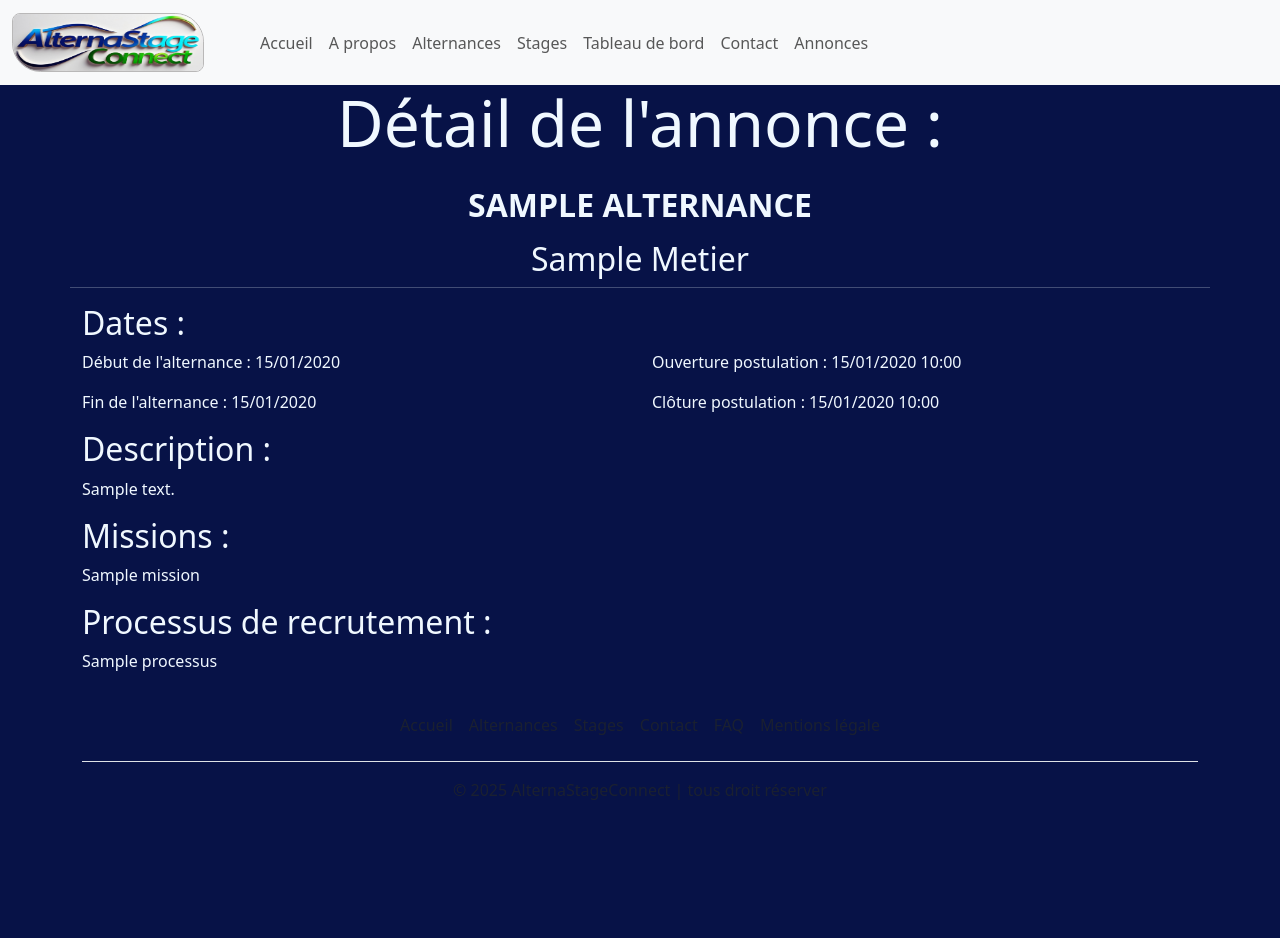
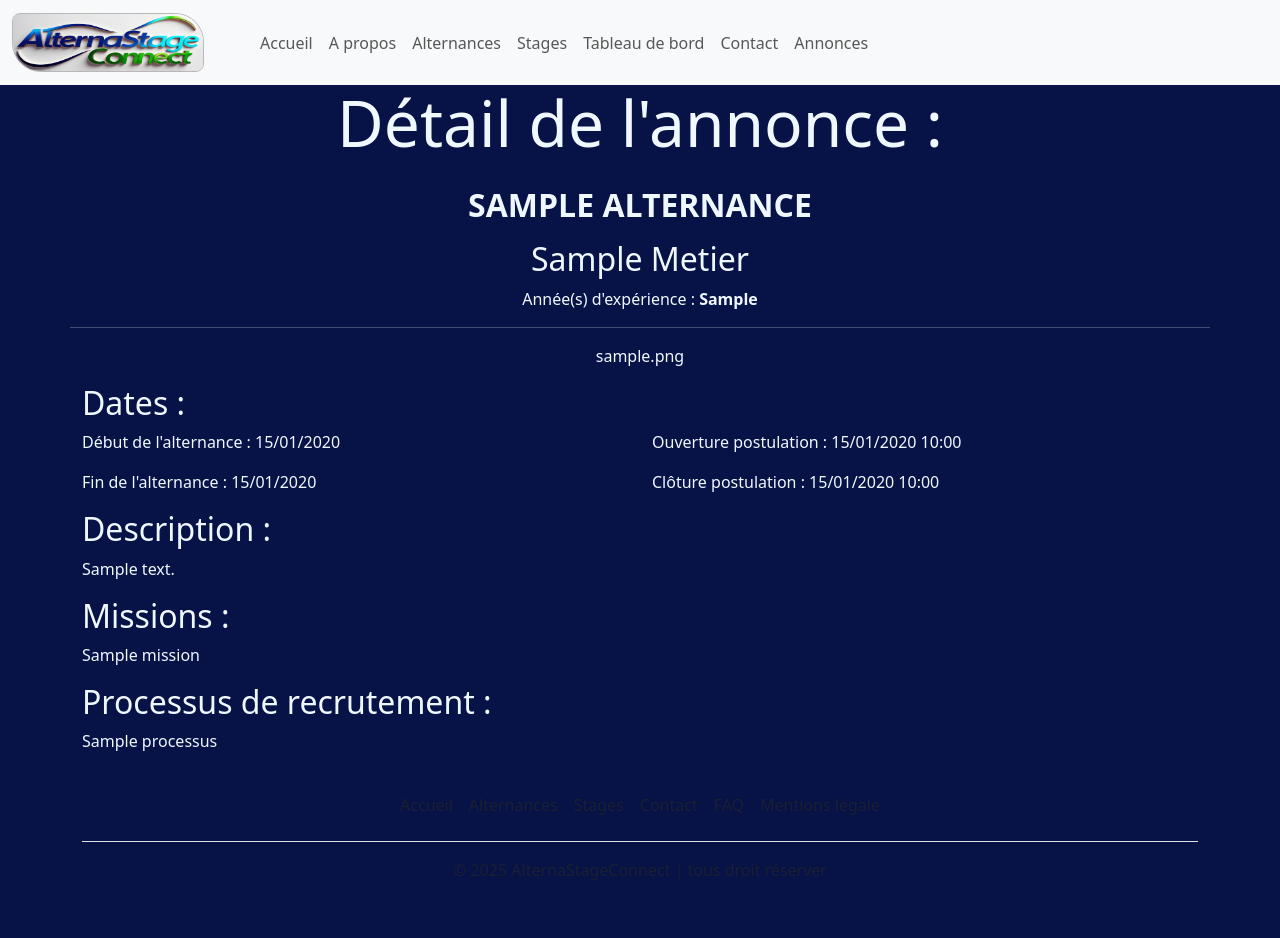
Before and after one commit to marie-josee67/AlternaStageConnect, a Symfony app: template templates/alternances/show.html.twig in a window 1280 px wide. Before the commit the page ends 800 px from the top, so only its background shows below. Run offline with Twig, Linux system fonts and the light colour scheme; the template is opened without the code that fills it: most values are stand-ins (such as "Sample title", 1, 10 or a date in 2020); style sheets or scripts are compiled from the project's sources; some libraries are stand-ins or nearby versions.

Commit message:
Feat: mise ne place des éléments manquant.

```diff
--- a/templates/alternances/show.html.twig
+++ b/templates/alternances/show.html.twig
@@ -15,7 +15,9 @@
         <div class="row row-cols-1">
         <h2 id="detailTitre"> {{alternance.titre}}</h2>
         <h2 id="detailMetier"> {{alternance.metier}}</h2>
+        <p id="detailExp">Année(s) d'expérience : <strong> {{alternance.anneeExperience}}</strong></p>
         <hr>
+        <p id="detailImg"> {{alternance.img}}
         <h2> Dates : </h2>
         </div>
     </div>
@@ -37,7 +39,10 @@
             <p>{{ alternance.processus? alternance.processus : 'Non renseignée' }}</p>
         </div>
     </div>
+    <div id="postuler" class="row row-cols-4">
+            <twig:BootstrapButton type="primary" path="{{ path('app_alternances') }}" text="Postuler" />
+    </div>
 
-    {{ dump(alternance)}}
+    {# {{ dump(alternance)}}  #}
 
 {% endblock %}
```
